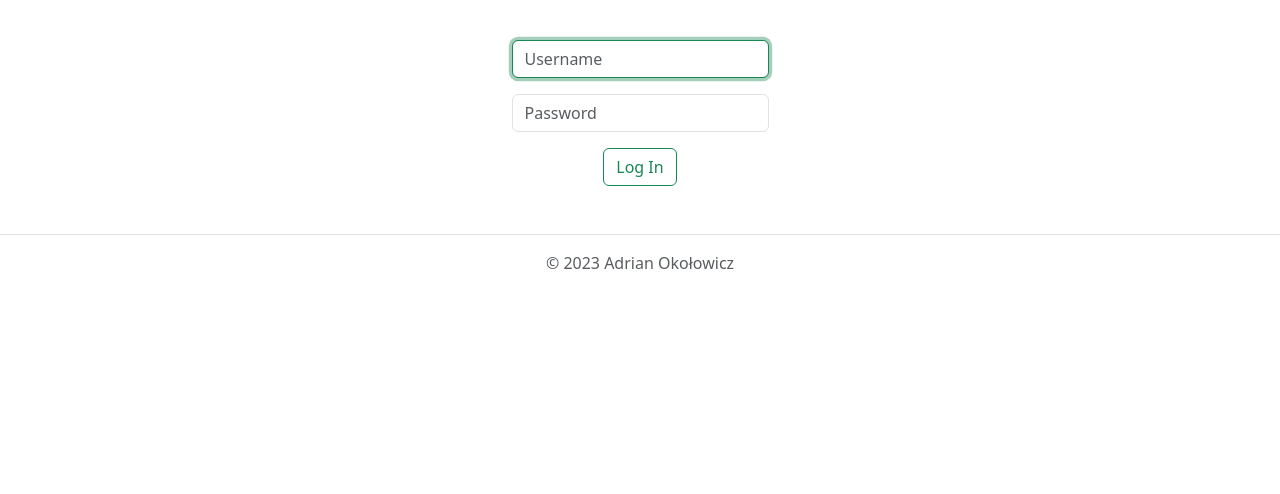
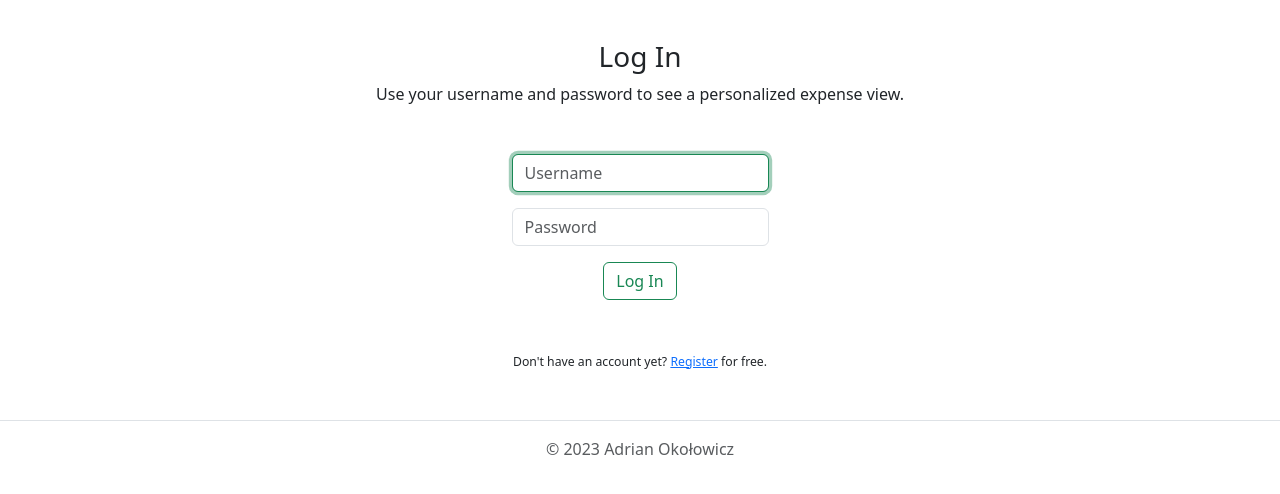
Before and after one commit to aokolowicz/home-budget, a Flask app: page /login in a window 1280 px wide. Shown: the part 56-550 px from the top of the page. Run offline with Flask 3, Linux system fonts and the light colour scheme.

Commit message:
Update login page

```diff
--- a/templates/login.html
+++ b/templates/login.html
@@ -5,6 +5,12 @@
 {% endblock %}
 
 {% block main %}
+    <div class="col-auto mt-3 mb-5">
+        <h3>Log In</h3>
+        <div>
+            Use your username and password to see a personalized expense view.
+        </div>
+    </div>
     <form action="/login" method="post">
         <div class="container">
             <div class="mt-3 mb-3">
@@ -13,7 +19,13 @@
             <div class="mb-3">
                 <input autocomplete="off" class="form-control mx-auto w-auto" id="password" name="password" placeholder="Password" type="password">
             </div>
-            <button class="btn btn-outline-success" type="submit">Log In</button>
+            <div class="mb-5">
+                <button class="btn btn-outline-success" type="submit">Log In</button>
+            </div>
         </div>
     </form>
+    <div>
+        <p></p>
+        <small><small>Don't have an account yet? <a href="/register">Register</a> for free.</small></small>
+    </div>
 {% endblock %}
```
